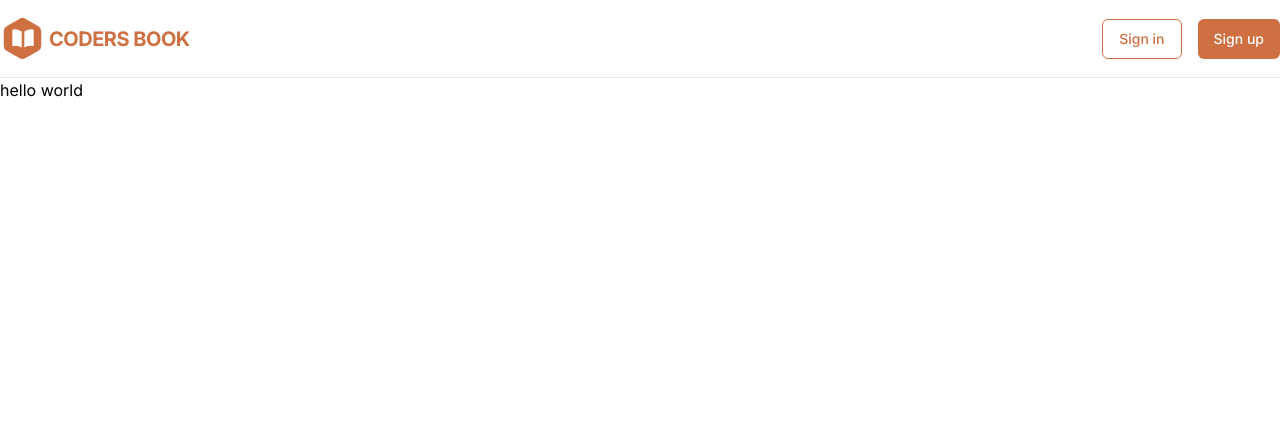
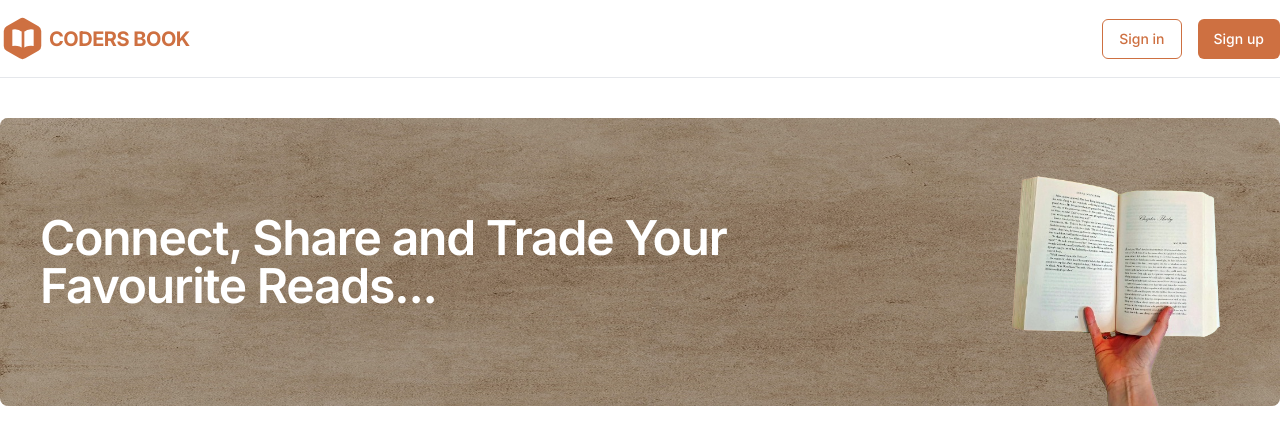
Before and after one commit to Rudreshsoiroji/lib-f-end, a Next.js app: page / in a window 1280 px wide. Shown: the top 444 px of the page. Built offline with nearby package versions, Linux system fonts and the light colour scheme.

Commit message:
add hero

```diff
--- a/src/app/page.tsx
+++ b/src/app/page.tsx
@@ -1,7 +1,10 @@
+import Banner from "@/components/Banner";
 import Image from "next/image";
 
 export default function Home() {
   return (
-   <h1>hello world</h1>
+    <>
+   <Banner/>
+    </>
   );
 }
--- /dev/null
+++ b/src/components/Banner.tsx
@@ -0,0 +1,36 @@
+import React from 'react'
+import Image from 'next/image'
+import paper from  "../../public/paper-bg.jpg"
+import book from "../../public/book.png"
+
+function Banner() {
+  return (
+     <div className="mx-auto max-w-7xl py-10">
+            <div className="relative">
+                <Image
+                    src={paper}
+                    alt="billboard"
+                    className="h-72 w-full rounded-lg"
+                    height={0}
+                    width={0}
+                    sizes="100vw"
+                />
+                <div className="absolute inset-0 h-full w-full rounded-lg bg-gray-950 opacity-30" />
+                <Image
+                    src={book}
+                    alt="billboard"
+                    className="absolute bottom-0 right-5"
+                    height={0}
+                    width={0}
+                    sizes="100vw"
+                    style={{ width: 'auto', height: '18rem' }}
+                />
+                <h3 className="absolute left-10 top-1/2 w-full max-w-3xl -translate-y-1/2 text-5xl font-semibold tracking-tight text-white">
+                    Connect, Share and Trade Your Favourite Reads...
+                </h3>
+            </div>
+        </div>
+  )
+}
+
+export default Banner
```
Also changed, not shown: public/book.png (added), public/paper-bg.jpg (added).
